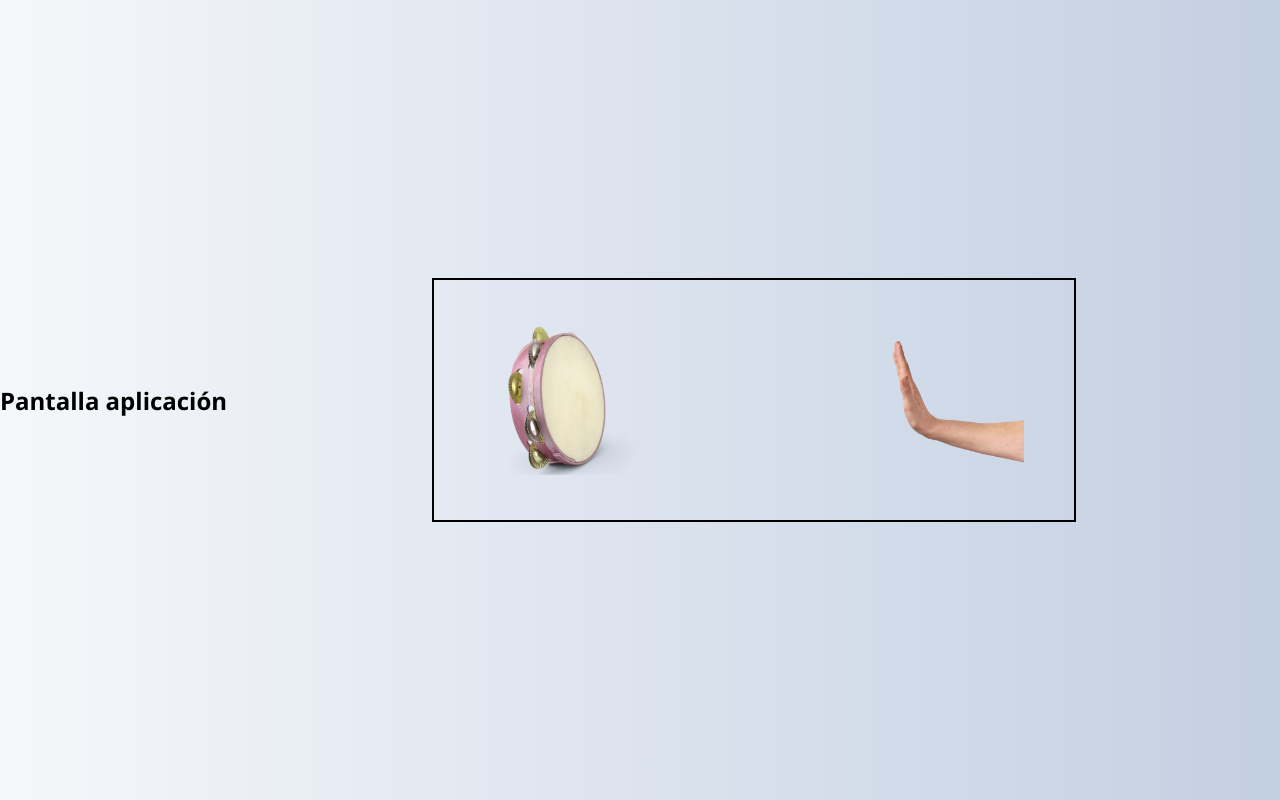
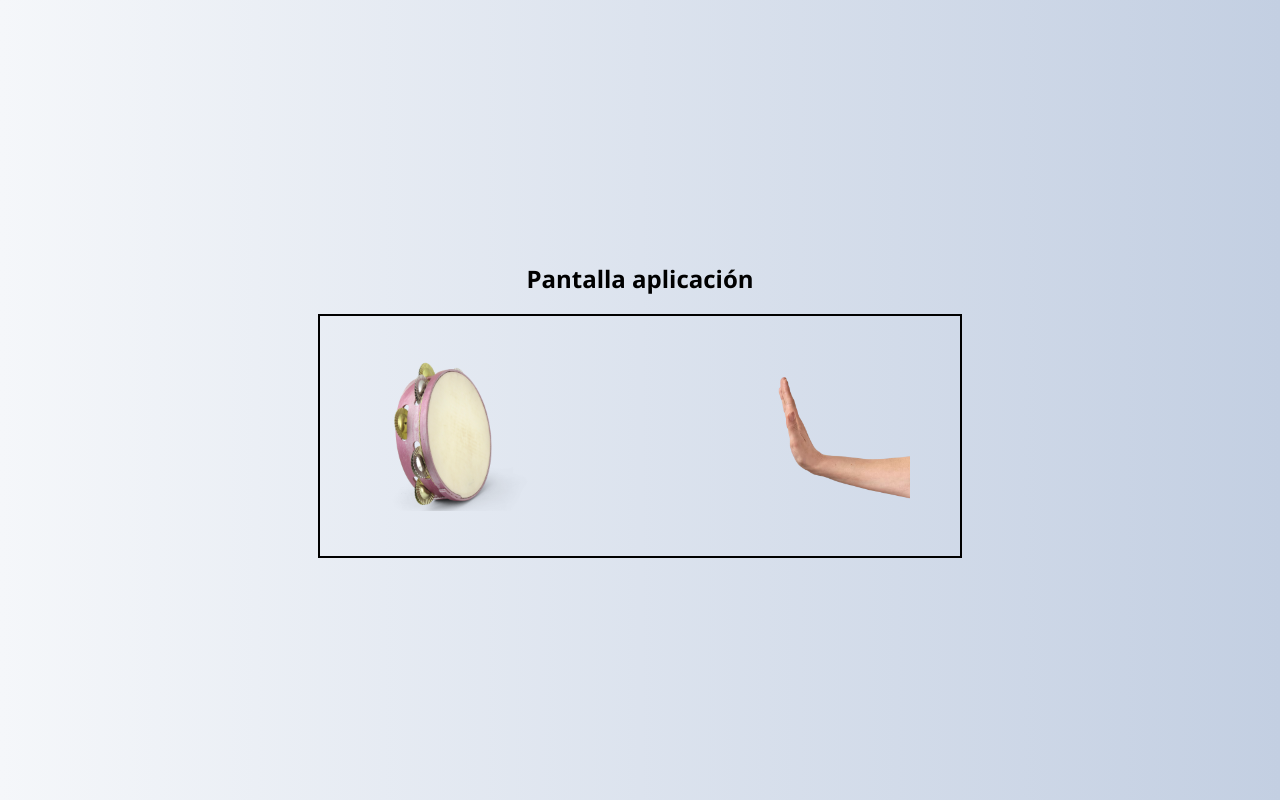
Before and after one commit to Tschenny64/metronomo-musical, a plain HTML site: page movimiento.html in a window 1280 px wide. Drawn offline with Linux system fonts and the light colour scheme.

Commit message:
v3 limpieza de imagenes

```diff
--- a/movimiento.html
+++ b/movimiento.html
@@ -5,7 +5,7 @@
   <title>Pantalla aplicación</title>
   <link rel="stylesheet" href="style.css">
 </head>
-<body>
+<body class="movimiento">
   <h2>Pantalla aplicación</h2>
   <div class="pantalla">
     <img id="tambor" src="img/tambor1.jpg" class="tambor" alt="Tambor">
--- a/style.css
+++ b/style.css
@@ -135,12 +135,12 @@ input[type="range"] {
 }
 
 input[type="number"] {
-  width: 100%;
-  padding: 10px;
+  width: 80px; /* antes era 100% */
+  padding: 8px;
   margin-top: 10px;
   border-radius: 8px;
   border: 1px solid #ccc;
-  font-size: 16px;
+  font-size: 14px;
 }
 
 .compas-buttons {
@@ -191,3 +191,21 @@ button[type="submit"]:hover,
   background-color: #2980b9;
   transform: scale(1.05);
 }
+
+body.movimiento {
+  background-color: white !important;
+  display: flex;
+  flex-direction: column;
+  align-items: center;
+  justify-content: center;
+  height: 100vh; /* para que tome toda la altura de la pantalla */
+  margin: 0;
+  padding: 0;
+}
+
+body.movimiento .pantalla {
+  width: 600px;
+  height: 200px;
+  margin: 0 auto;
+  position: relative;
+}
```
Also changed, not shown: index.html (+1 -0 lines), img/Sin título (1).png (deleted), img/Sin título (2).png (deleted), img/explosion.jpg (deleted), img/golpe.png (deleted), img/golpe1.png (deleted).
